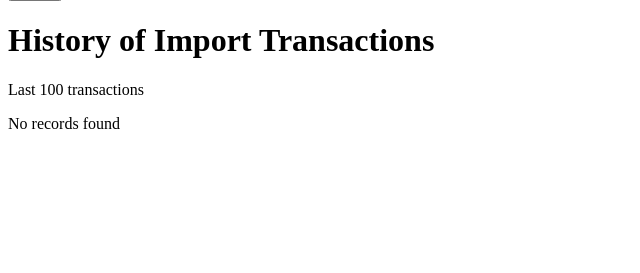
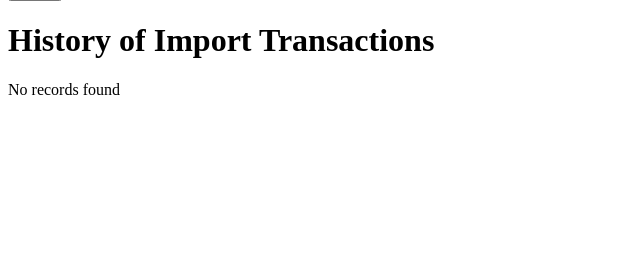
Before and after one commit to agamba/data-engineer-challenge, a Flask app: page /import in a window 1280 px wide. Shown: the part 303-576 px from the top of the page, without its empty margins (0-640 px from the left). Run offline with Flask 3, Linux system fonts and the light colour scheme.

Commit message:
Remove transaction count from template

```diff
--- a/templates/import.html
+++ b/templates/import.html
@@ -25,7 +25,6 @@
       <input type="submit" value="Import" />
     </form>
     <h1>History of Import Transactions</h1>
-    <p>Last {{ number_of_logs }} transactions</p>
     {{ import_logs_html | safe }}
   </body>
 </html>
```
